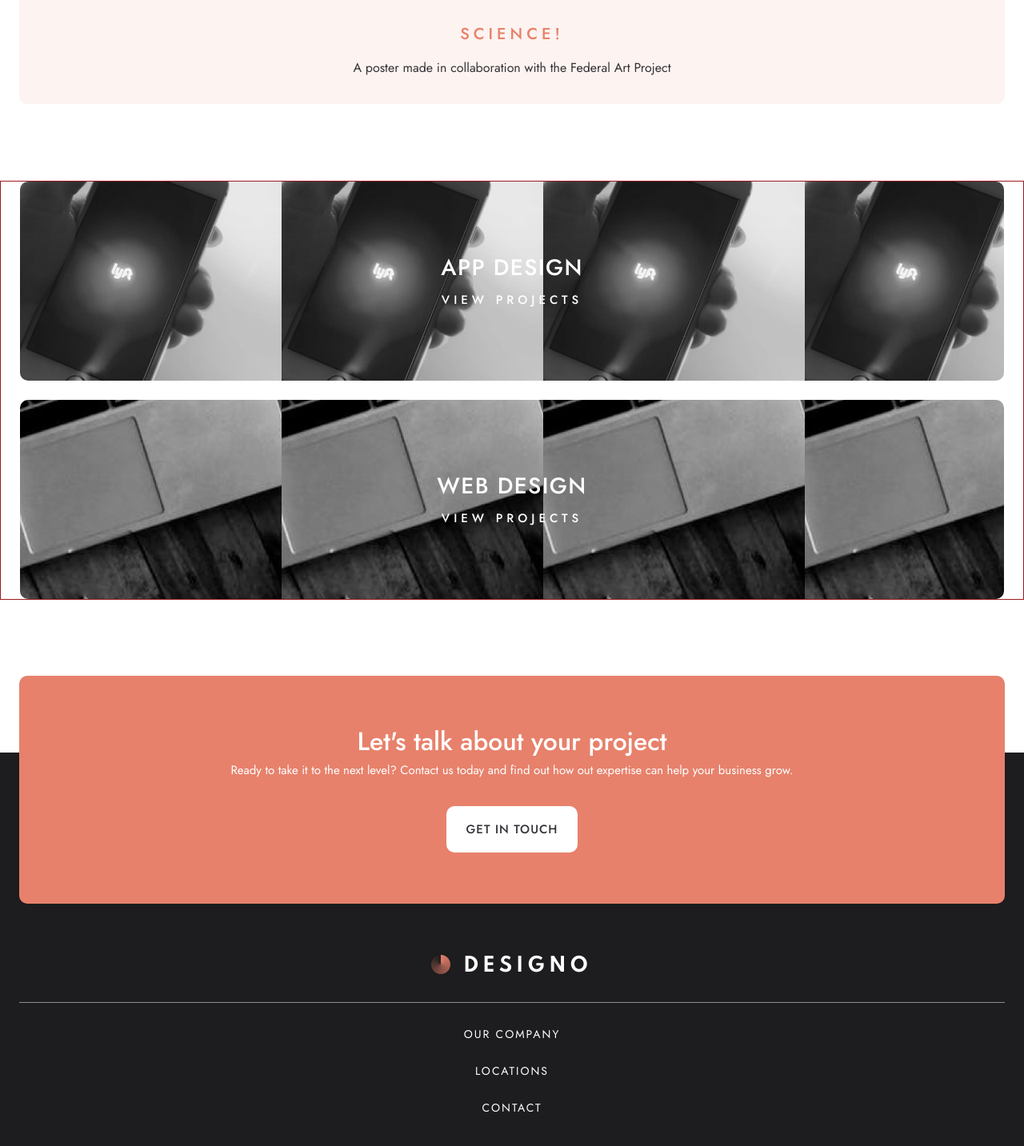
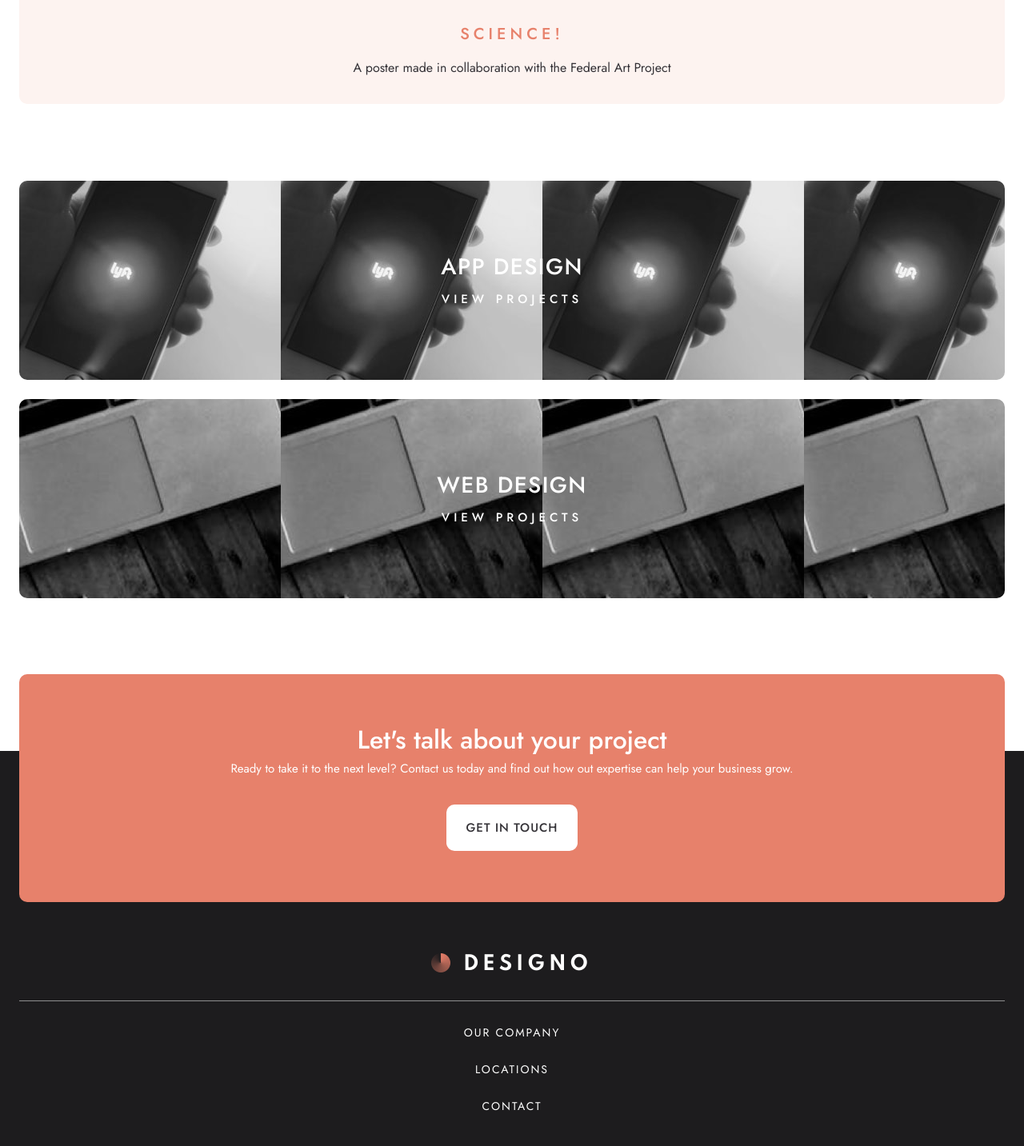
Before and after one commit to presh-031/designo, a Next.js app: page /graphic-design in a window 1280 px wide. Shown: the part 1739-3172 px from the top of the page at 80% size. Built offline with nearby package versions, Linux system fonts and the light colour scheme.

Commit message:
style: removed outlines and borders

```diff
--- a/components/Footer.tsx
+++ b/components/Footer.tsx
@@ -12,15 +12,19 @@ const Footer = () => {
   return (
     <footer className="bg-black px-[2.4rem] pt-[25.35rem] text-center  font-normal text-white">
       <div>
-        <div className="mb-[3.2rem] border-b-[1px] border-white border-opacity-50">
+        {/* <div className="mb-[3.2rem] border-b-[1px] border-white border-opacity-50"> */}
+        <Link
+          href="/"
+          className="mb-[3.2rem] block border-b-[1px] border-white border-opacity-50"
+        >
           <Image
-            className=" mx-auto  mb-[3.2rem]"
+            className="mx-auto mb-[3.2rem]"
             src={logo}
             alt="designo-logo"
             width={202}
             height={27}
           />
-        </div>{" "}
+        </Link>{" "}
         <ul className=" flex flex-col gap-[3.2rem] text-[1.4rem]  font-normal leading-[1.4rem] tracking-[0.2rem]">
           <li>
             <Link href="/about">OUR COMPANY</Link>
--- a/pages/about.tsx
+++ b/pages/about.tsx
@@ -22,7 +22,7 @@ const about = () => {
 
       <div>
         <div className="h-[32rem] bg-[url('../assets/about/mobile/image-world-class-talent.jpg')]"></div>
-        <div className="py-[8rem] px-[2.4rem] text-center ">
+        <div className="bg-[#fdf3f0] py-[8rem] px-[2.4rem] text-center ">
           <p className="mb-[2.4rem] text-[3.2rem] font-medium leading-[3.6rem] text-peach">
             World-class talent
           </p>
@@ -44,9 +44,9 @@ const about = () => {
 
       <AllLocations />
 
-      <div>
+      <div className="">
         <div className="h-[32rem] bg-[url('../assets/about/mobile/image-real-deal.jpg')]"></div>
-        <div className="py-[8rem] px-[2.4rem] text-center ">
+        <div className="bg-[#fdf3f0] py-[8rem] px-[2.4rem] text-center ">
           <p className="mb-[2.4rem] text-[3.2rem] font-medium leading-[3.6rem] text-peach">
             The real deal
           </p>
--- a/pages/app-design.tsx
+++ b/pages/app-design.tsx
@@ -49,7 +49,7 @@ const appDesign = () => {
         />
       </div>
 
-      <div className="mt-[9.6rem] mb-[-9.4rem] flex flex-col gap-[2.4rem] border border-red-800 px-[2.4rem]">
+      <div className="mt-[9.6rem] mb-[-9.4rem] flex flex-col gap-[2.4rem]  px-[2.4rem]">
         <ProjectType
           href="/web-design"
           projectType="WEB DESIGN"
--- a/pages/graphic-design.tsx
+++ b/pages/graphic-design.tsx
@@ -36,7 +36,7 @@ const graphicDesign = () => {
         />
       </div>
 
-      <div className="mt-[9.6rem] mb-[-9.4rem] flex flex-col gap-[2.4rem] border border-red-800 px-[2.4rem]">
+      <div className="mt-[9.6rem] mb-[-9.4rem] flex flex-col gap-[2.4rem]  px-[2.4rem]">
         <ProjectType
           href="/app-design"
           projectType="APP DESIGN"
--- a/pages/web-design.tsx
+++ b/pages/web-design.tsx
@@ -55,7 +55,7 @@ const webDesign = () => {
         />
       </div>
 
-      <div className="mt-[9.6rem] mb-[-9.4rem] flex flex-col gap-[2.4rem] border border-red-800 px-[2.4rem]">
+      <div className="mt-[9.6rem] mb-[-9.4rem] flex flex-col gap-[2.4rem] px-[2.4rem]">
         <ProjectType
           href="/app-design"
           projectType="APP DESIGN"
```
